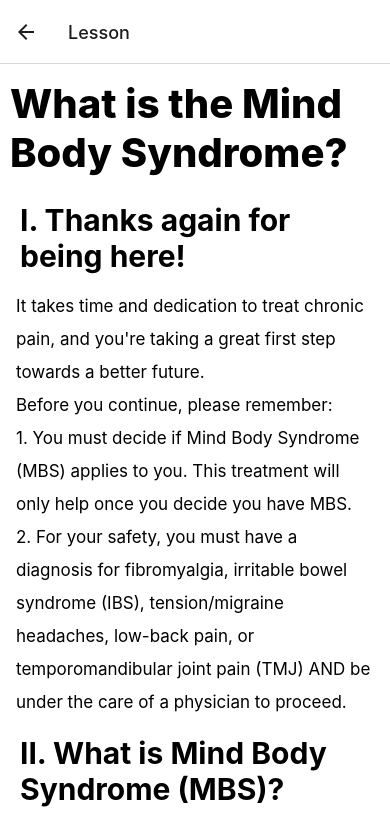
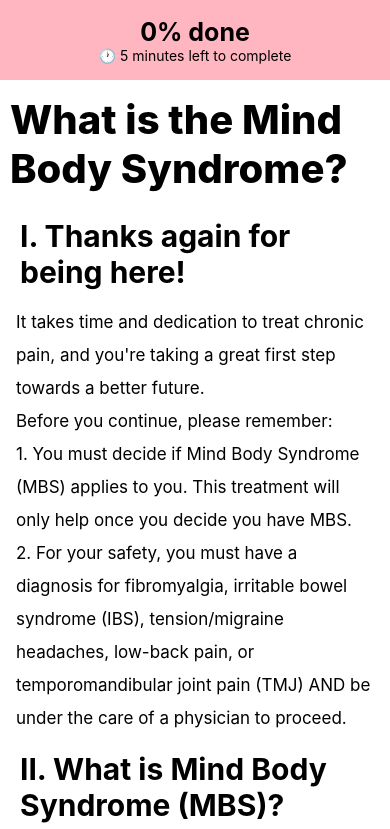
Before and after one commit to FuturePain/mobileapp, a React Native app: screen /Lesson in a window 390 px wide. Shown: the top 829 px of the page. Built offline with nearby package versions, Linux system fonts and the light colour scheme.

Commit message:
Refined login page and updated content page to be more expressive of user progress

```diff
--- a/App.js
+++ b/App.js
@@ -7,6 +7,7 @@ import HomeScreen from "./components/HomeScreen";
 import Content from "./components/Content";
 import Login from "./components/Login";
 import Quiz from "./components/Quiz";
+import { SafeAreaView } from "react-native-safe-area-context";
 
 const Stack = createNativeStackNavigator();
 
@@ -16,7 +17,11 @@ export default function App() {
   return (
     <NavigationContainer>
       <Stack.Navigator>
-        <Stack.Screen name="Login" component={Login} options={{ headerShown: false }}/>
+        <Stack.Screen
+          name="Login"
+          component={Login}
+          options={{ headerShown: false }}
+        />
         <Stack.Screen
           name="FUTUREPAIN"
           component={HomeScreen}
@@ -24,13 +29,18 @@ export default function App() {
             headerLargeTitle: true,
           }}
         />
-        <Stack.Screen name="Lesson" component={Content} />
+        <Stack.Screen
+          name="Lesson"
+          component={Content}
+          options={{ headerShown: false, gestureEnabled: false }}
+        />
 
         <Stack.Screen
           name="Quiz"
           component={Quiz}
           options={{
-            headerLargeTitle: true,
+            headerShown: false,
+            gestureEnabled: false,
           }}
         />
       </Stack.Navigator>
--- /dev/null
+++ b/components/AppButton.js
@@ -0,0 +1,45 @@
+import { StyleSheet, Text, TouchableOpacity } from "react-native";
+
+const AppButton = ({ onPress, title, disabled }) => (
+  <TouchableOpacity
+    activeOpacity={0.7}
+    onPress={onPress}
+    style={!disabled ? styles.appButtonContainer : styles.appButtonContainer1}
+    disabled={disabled}
+  >
+    <Text style={styles.appButtonText}>{title}</Text>
+  </TouchableOpacity>
+);
+
+const styles = StyleSheet.create({
+  appButtonContainer: {
+    elevation: 8,
+    backgroundColor: "#7f82e1",
+    borderRadius: 15,
+    paddingVertical: 10,
+    paddingHorizontal: 12,
+    marginBottom: 10,
+    width: 330,
+    height: 55,
+    justifyContent: "center",
+  },
+  appButtonContainer1: {
+    elevation: 8,
+    backgroundColor: "gray",
+    borderRadius: 15,
+    paddingVertical: 10,
+    paddingHorizontal: 12,
+    marginBottom: 10,
+    width: 330,
+    height: 55,
+    justifyContent: "center",
+  },
+  appButtonText: {
+    fontSize: 18,
+    color: "#fff",
+    fontWeight: "bold",
+    alignSelf: "center",
+  },
+});
+
+export default AppButton;
--- a/components/Content.js
+++ b/components/Content.js
@@ -6,14 +6,59 @@ import {
   View,
   Image,
   ScrollView,
+  Animated,
 } from "react-native";
 import pages, { parseNewElement, parseBold, images } from "./ContentBody";
-import { useEffect } from "react";
+import { useEffect, useRef, useState } from "react";
+import { SafeAreaView } from "react-native-safe-area-context";
+import DynamicHeader from "./DynamicHeader";
+
+const scrollPercentage = ({
+  layoutMeasurement,
+  contentOffset,
+  contentSize,
+}) => {
+  return (
+    ((layoutMeasurement.height + contentOffset.y) / contentSize.height) * 100
+  );
+};
 
 export default function Content({ navigation, pageNumber = 1 }) {
   const pageContent = pages[pageNumber - 1];
+  let wordCount = pageContent.pageTitle.split(" ").length;
+  for (let i = 0; i < pageContent.listOfBody.length; i++) {
+    wordCount += pageContent.listOfBody[i].content.split(" ").length;
+  }
+  wordCount /= 100;
+  let modulesDone = pageNumber - 1,
+    modulesTotal = pages.length;
+  const scrollOffsetY = useRef(new Animated.Value(0)).current;
+  const [valueOfHeight, setValueOfHeight] = useState(0);
+  const [totalHeight, setTotalHeight] = useState(2000);
+  const handleScroll = (event) => {
+    const positionY = event.nativeEvent.contentOffset.y;
+    setValueOfHeight(positionY);
+    setTotalHeight(event.nativeEvent.contentSize.height);
+  };
   return (
-    <ScrollView contentContainerStyle={styles.container}>
+    <>
+      <SafeAreaView style={{ backgroundColor: "white" }}>
+        <DynamicHeader
+          modDone={modulesDone}
+          modTotal={modulesTotal}
+          animHeaderValue={scrollOffsetY}
+          valueOfHeight={valueOfHeight}
+          totalHeight={totalHeight}
+          totalTime={Math.ceil(wordCount)}
+        />
+        <ScrollView
+          contentContainerStyle={styles.container}
+          scrollEventThrottle={16}
+          onScroll={Animated.event(
+            [{ nativeEvent: { contentOffset: { y: scrollOffsetY } } }],
+            { listener: (event) => handleScroll(event), useNativeDriver: false }
+          )}
+        >
           <Text
             style={{
               fontSize: 40,
@@ -56,7 +101,11 @@ export default function Content({ navigation, pageNumber = 1 }) {
                       // bold text
                       arrToReturn.push(
                         <Text
-                      style={{ fontSize: 17, fontWeight: "bold", padding: 6 }}
+                          style={{
+                            fontSize: 17,
+                            fontWeight: "bold",
+                            padding: 6,
+                          }}
                         >
                           {" " + text.substring(1) + " "}
                         </Text>
@@ -70,7 +119,9 @@ export default function Content({ navigation, pageNumber = 1 }) {
                   arrToReturn.push(<Text>{"\n"}</Text>);
                 });
                 return (
-              <Text style={{ lineHeight: 32, padding: 6 }}>{arrToReturn}</Text>
+                  <Text style={{ lineHeight: 32, padding: 6 }}>
+                    {arrToReturn}
+                  </Text>
                 );
               }
               case "image": {
@@ -188,15 +239,17 @@ export default function Content({ navigation, pageNumber = 1 }) {
           </View>
           <StatusBar style="auto" />
         </ScrollView>
+      </SafeAreaView>
+    </>
   );
 }
 
 const styles = StyleSheet.create({
   container: {
-    backgroundColor: "#fff",
+    backgroundColor: "white",
     alignItems: "left",
     justifyContent: "center",
-    paddingBottom: 40,
+    paddingBottom: 80,
     paddingLeft: 10,
     paddingRight: 10,
   },
--- /dev/null
+++ b/components/DynamicHeader.js
@@ -0,0 +1,95 @@
+import * as React from "react";
+import { useEffect } from "react";
+import { Text, View, Animated, StyleSheet } from "react-native";
+
+const Header_Max_Height = 80;
+const Header_Min_Height = 60;
+const Scroll_Distance = Header_Max_Height - Header_Min_Height;
+
+const DynamicHeader = ({
+  modDone,
+  modTotal,
+  animHeaderValue,
+  valueOfHeight,
+  totalHeight,
+  totalTime,
+}) => {
+  const animateHeaderHeight = animHeaderValue.interpolate({
+    inputRange: [0, Scroll_Distance],
+    outputRange: [Header_Max_Height, Header_Min_Height],
+    extrapolate: "clamp",
+  });
+
+  const animateHeaderBackgroundColor = animHeaderValue.interpolate({
+    inputRange: [
+      0,
+      Header_Max_Height - Header_Min_Height,
+      0.4 * totalHeight,
+      0.6 * totalHeight,
+      0.8 * totalHeight,
+      totalHeight,
+    ],
+    outputRange: ["#ffb6c1", "red", "#FFD580", "yellow", "#90EE90", "#2AAA8A"],
+    extrapolate: "clamp",
+  });
+  return (
+    <Animated.View
+      style={[
+        styles.header,
+        {
+          height: animateHeaderHeight,
+          backgroundColor: animateHeaderBackgroundColor,
+        },
+      ]}
+    >
+      <Text style={styles.headerText}>
+        {Math.max(
+          0,
+          Math.min(100, Math.round((valueOfHeight * 100) / (0.8 * totalHeight)))
+        )}
+        {"% "}
+        done
+        {Math.max(
+          0,
+          Math.min(100, Math.round((valueOfHeight * 100) / (0.8 * totalHeight)))
+        ) == 100
+          ? "!"
+          : ""}
+      </Text>
+      <Text>
+        🕐{" "}
+        {Math.round(
+          totalTime -
+            (totalTime *
+              Math.max(
+                0,
+                Math.min(
+                  100,
+                  Math.round((valueOfHeight * 100) / (0.8 * totalHeight))
+                )
+              )) /
+              100
+        )}{" "}
+        minutes left to complete
+      </Text>
+    </Animated.View>
+  );
+};
+
+const styles = StyleSheet.create({
+  header: {
+    justifyContent: "center",
+    alignItems: "center",
+    left: 0,
+    right: 0,
+  },
+  headerText: {
+    color: "black",
+    fontSize: 25,
+    fontWeight: "bold",
+    textAlign: "center",
+    justifyContent: "center",
+  },
+});
+
+export default DynamicHeader;
--- a/components/Login.js
+++ b/components/Login.js
@@ -1,29 +1,39 @@
 import { StatusBar } from "expo-status-bar";
-import React, { useState } from 'react';
-import { View, StyleSheet, Text, TouchableOpacity, Image, Alert, Linking, KeyboardAvoidingView} from "react-native";
-import { Input, Button } from 'react-native-elements';
-
-
-import MaterialIcons from 'react-native-vector-icons/MaterialIcons';
-import Ionicons from 'react-native-vector-icons/Ionicons';
+import React, { useState } from "react";
+import {
+  View,
+  StyleSheet,
+  Text,
+  TouchableOpacity,
+  Image,
+  Alert,
+  Linking,
+  KeyboardAvoidingView,
+  ScrollView,
+} from "react-native";
+import AppButton from "./AppButton";
+import InteractiveTextInput from "react-native-text-input-interactive";
 
 //replace with Brown's values
-const qualtricsDomain = 'yul1.qualtrics.com';
-const apiToken = '0VyxWL7gN9DPxvNUSgKzumW28qCLaQoLaaSnVg7g';
-const surveyId = 'SV_bHO8xELxQ0ddZ66';
+const qualtricsDomain = "yul1.qualtrics.com";
+const apiToken = "0VyxWL7gN9DPxvNUSgKzumW28qCLaQoLaaSnVg7g";
+const surveyId = "SV_bHO8xELxQ0ddZ66";
 
 async function createExport(surveyId) {
-  const response = await fetch(`https://${qualtricsDomain}/API/v3/surveys/${surveyId}/export-responses`, {
-    method: 'POST',
+  const response = await fetch(
+    `https://${qualtricsDomain}/API/v3/surveys/${surveyId}/export-responses`,
+    {
+      method: "POST",
       headers: {
-      'X-API-TOKEN': apiToken,
-      'Content-Type': 'application/json'
+        "X-API-TOKEN": apiToken,
+        "Content-Type": "application/json",
       },
       body: JSON.stringify({
-      format: 'json',
-      compress: 'false'
-    })
-  });
+        format: "json",
+        compress: "false",
+      }),
+    }
+  );
 
   if (!response.ok) {
     throw new Error(`HTTP error! here status: ${response.status}`);
@@ -34,12 +44,15 @@ async function createExport(surveyId) {
 }
 
 async function checkExportProgress(progressId) {
-  let checkResponse = await fetch(`https://${qualtricsDomain}/API/v3/surveys/${surveyId}/export-responses/${progressId}`, {
-    method: 'GET',
+  let checkResponse = await fetch(
+    `https://${qualtricsDomain}/API/v3/surveys/${surveyId}/export-responses/${progressId}`,
+    {
+      method: "GET",
       headers: {
-      'X-API-TOKEN': apiToken
+        "X-API-TOKEN": apiToken,
+      },
     }
-  });
+  );
 
   if (!checkResponse.ok) {
     throw new Error(`HTTP error! here there status: ${checkResponse.status}`);
@@ -47,7 +60,7 @@ async function checkExportProgress(progressId) {
 
   let jsonResponse = await checkResponse.json();
 
-  if (jsonResponse.result.status === 'complete') {
+  if (jsonResponse.result.status === "complete") {
     return jsonResponse.result.fileId; // Save this ID to download the responses
   } else {
     return checkExportProgress(progressId);
@@ -55,16 +68,19 @@ async function checkExportProgress(progressId) {
 }
 
 async function downloadResponses(fileId) {
-  const downloadResponse = await fetch(`https://${qualtricsDomain}/API/v3/surveys/${surveyId}/export-responses/${fileId}/file`, {
-    method: 'GET',
+  const downloadResponse = await fetch(
+    `https://${qualtricsDomain}/API/v3/surveys/${surveyId}/export-responses/${fileId}/file`,
+    {
+      method: "GET",
       headers: {
-      'X-API-TOKEN': apiToken
+        "X-API-TOKEN": apiToken,
+      },
     }
-  });
+  );
 
   if (!downloadResponse.ok) {
     throw new Error(`HTTP error! status: ${downloadResponse.status}`);
-  } else{
+  } else {
   }
 
   let data = await downloadResponse.json();
@@ -72,13 +88,14 @@ async function downloadResponses(fileId) {
 }
 
 function getValuesArrayByEmail(jsonResponse, email) {
-  const response = jsonResponse.responses.find(r => r.values.QID1_TEXT === email);
+  const response = jsonResponse.responses.find(
+    (r) => r.values.QID1_TEXT === email
+  );
   return response ? Object.values(response.values) : null; // Returns the values as an array if found, otherwise null
 }
 
 // Main function to run the export process
 async function exportSurveyResponses() {
-
   const progressId = await createExport(surveyId);
   const fileId = await checkExportProgress(progressId);
   const downloadedData = await downloadResponses(fileId);
@@ -87,67 +104,58 @@ async function exportSurveyResponses() {
 }
 
 export default function Login({ navigation }) {
-  const [emailValue, setInputValue] = useState('');
+  const [emailValue, setInputValue] = useState("");
   const handleInputChange = (text) => {
     setInputValue(text);
   };
   return (
-    <KeyboardAvoidingView
-    style={styles.container}
-    behavior='position'
-    keyboardVerticalOffset='-30'>
-
-    <View style={styles.container}>
-
+    <KeyboardAvoidingView style={styles.container} behavior="padding">
+      <ScrollView
+        scrollEnabled={false}
+        contentContainerStyle={styles.container}
+        keyboardShouldPersistTaps={"never"}
+      >
         <Image
-        source={require('../assets/screenHeader.png')}
+          source={require("../assets/screenHeader.png")}
           style={styles.imageHeader}
         />
-      <Text style={styles.headerText}>Login</Text>
-
-      <Input
-        placeholder='Email ID'
+        <Text style={styles.headerText}>
+          Login to <Text style={{ color: "#7f82e1" }}>FUTUREPAIN</Text>
+        </Text>
+        <InteractiveTextInput
+          autoCapitalize="false"
+          autoComplete="false"
+          autoCorrect="false"
+          autoFocus
+          placeholder="Email address"
           value={emailValue}
           onChangeText={handleInputChange}
-        inputContainerStyle={styles.inputField}
-        leftIcon={
-          <MaterialIcons
-            name='email'
-            size={24}
-            color='#7B7B7B'
         />
+        <View style={{ height: 15, width: "100%" }} />
+        {/* <InteractiveTextInput placeholder="Password" secureTextEntry={true} /> */}
+        <View style={{ height: 15, width: "100%" }} />
+        <AppButton
+          disabled={
+            !String(emailValue)
+              .toLowerCase()
+              .match(
+                /^(([^<>()[\]\\.,;:\s@"]+(\.[^<>()[\]\\.,;:\s@"]+)*)|.(".+"))@((\[[0-9]{1,3}\.[0-9]{1,3}\.[0-9]{1,3}\.[0-9]{1,3}\])|(([a-zA-Z\-0-9]+\.)+[a-zA-Z]{2,}))$/
+              )
           }
-      />
-      <Input
-        placeholder='Password'
-        secureTextEntry={true}
-        inputContainerStyle={styles.inputField}
-        leftIcon={
-          <Ionicons
-            name='lock-closed'
-            size={24}
-            color='#7B7B7B'
-          />
-        }
-      />
-      <Button
-        title="Login"
-        buttonStyle={styles.loginButton}
           onPress={async () => {
             const downloadedData = await exportSurveyResponses();
 
             //Replace "QID1_TEXT" with the question ID corresponding to Brown's email question
-          const emailAddresses = downloadedData.responses.map(response => response.values.QID1_TEXT);
+            const emailAddresses = downloadedData.responses.map(
+              (response) => response.values.QID1_TEXT
+            );
             const email = emailValue.toLowerCase().trim();
 
-          console.log(emailAddresses);
-          console.log(email);
-
-          if(emailAddresses.includes(email)){
+            if (emailAddresses.includes(email)) {
               const userData = getValuesArrayByEmail(downloadedData, email);
 
               navigation.replace("FUTUREPAIN", { userData: userData });
-          }else{
+            } else {
               Alert.alert(
                 "Username not found",
                 "The entered username is not valid",
@@ -155,28 +163,20 @@ export default function Login({ navigation }) {
                 { cancelable: false }
               );
             }
-
-          /*
-          navigation.replace(
-            "FUTUREPAIN",{
-            user: userData,
-          })
-          */
           }}
+          title="Login"
         />
-      <TouchableOpacity onPress={() => {
-        Linking.openURL('https://berkeley.qualtrics.com/jfe/form/SV_bHO8xELxQ0ddZ66');
-        console.log('Register link pressed')
-        }}>
+        <TouchableOpacity
+          onPress={() => {
+            Linking.openURL(
+              "https://berkeley.qualtrics.com/jfe/form/SV_bHO8xELxQ0ddZ66"
+            );
+          }}
+        >
           <Text style={styles.registerText}>Register for the study here</Text>
         </TouchableOpacity>
-
-
-
-    </View>
-
+      </ScrollView>
     </KeyboardAvoidingView>
-
   );
 }
 
@@ -188,24 +188,24 @@ const styles = StyleSheet.create({
     paddingTop: 25,
   },
   imageHeader: {
-    width: '70%',
-    height: 290,
-    padding:5,
-    marginBottom:20,
-    marginTop:20,
+    width: "60.35%",
+    height: 250,
+    padding: 5,
+    marginBottom: 20,
+    marginTop: 20,
   },
   headerText: {
     fontSize: 25,
-    fontWeight: 'bold',
+    fontWeight: "bold",
     marginBottom: 20,
-    color: "#383838"
+    color: "#383838",
   },
   inputField: {
     borderWidth: 1,
     borderColor: "#C4C4C4",
     borderRadius: 5,
     paddingLeft: 15,
-    marginBottom:5,
+    marginBottom: 5,
     width: "130%",
     backgroundColor: "#FFF",
     alignSelf: "center",
@@ -217,7 +217,7 @@ const styles = StyleSheet.create({
   },
   registerText: {
     marginTop: 5,
-    color: '#7f82e1',
-    textDecorationLine: 'underline',
+    color: "#7f82e1",
+    textDecorationLine: "underline",
   },
 });
--- a/package.json
+++ b/package.json
@@ -20,6 +20,7 @@
     "react-native-ionicons": "^4.6.5",
     "react-native-safe-area-context": "4.6.3",
     "react-native-screens": "~3.22.0",
+    "react-native-text-input-interactive": "^0.1.4",
     "react-native-vector-icons": "^10.0.0"
   },
   "devDependencies": {
```
Also changed, not shown: 1 other file (tests, documents, lock files or other folders). Lines whose indentation alone changed are shown as unchanged.
